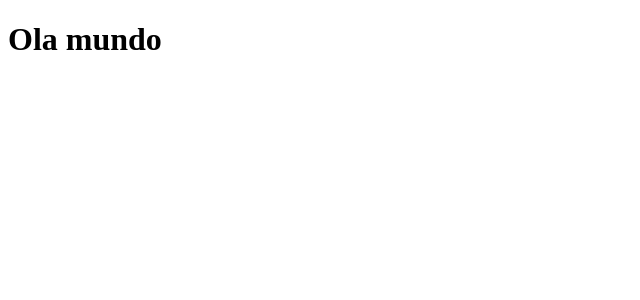
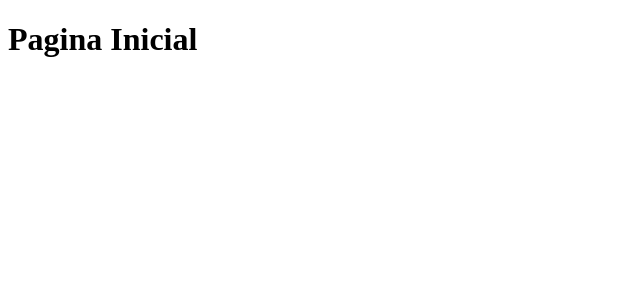
Before and after one commit to MatheusGorga/alura-space, a React (Create React App) app: page / in a window 1280 px wide. Shown: the top 300 px of the page, without its empty margins (0-640 px from the left). Built offline with nearby package versions, Linux system fonts and the light colour scheme.

Commit message:
pg initial

```diff
--- a/src/App.js
+++ b/src/App.js
@@ -1,9 +1,8 @@
+import PaginaInicial from "./pages/paginas/PaginaInicial";
 
 function App() {
   return (
-    <h1>
-      Ola mundo
-    </h1>
+    <PaginaInicial />
   );
 }
 
--- /dev/null
+++ b/src/pages/paginas/PaginaInicial.jsx
@@ -0,0 +1,5 @@
+function PaginaInicial() {
+  return <h1>Pagina Inicial</h1>;
+}
+
+export default PaginaInicial;
```
